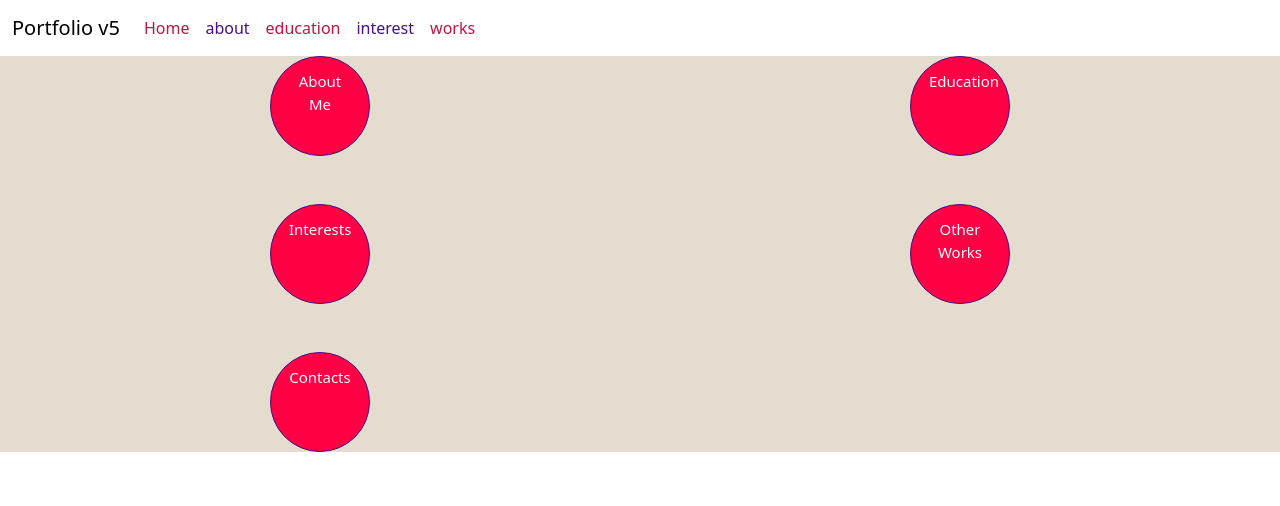
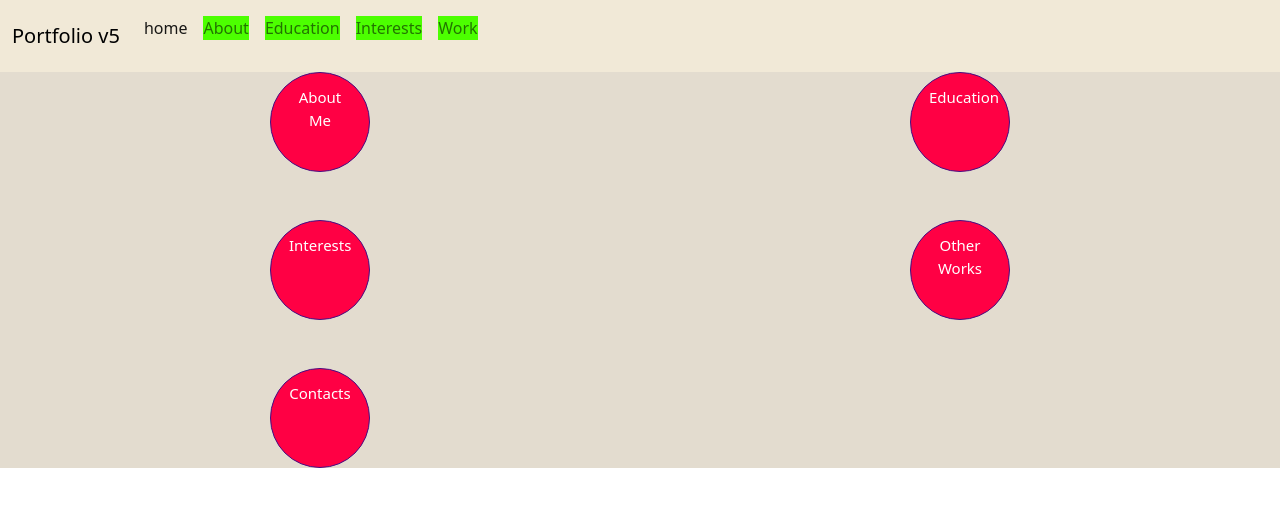
Before and after one commit to EmilioZ24/portfolio-v5, a plain HTML site: page index.html in a window 1280 px wide. Drawn offline with nearby package versions, Linux system fonts and the light colour scheme.

Commit message:
finish about

```diff
--- a/css/styles.css
+++ b/css/styles.css
@@ -5,10 +5,22 @@
     linear-gradient(45deg, rgba(0, 0, 0, 0.1) 12%, transparent 12.5%, transparent 15%, rgba(0, 0, 0, 0.1) 15.5%, rgba(0, 0, 0, 0.1) 52%, transparent 52.5%, transparent 55%, rgba(0, 0, 0, 0.1) 55.5%, rgba(0, 0, 0, 0.1) 92%, transparent 92.5%, transparent 95%, rgba(0, 0, 0, 0.1) 95.5%);
   background-size: 20px 20px; /* Set the size of the pattern */
 }
-This code create
+
 
 .navbar-custom {
 background-color: #F1E9D7;
+}
+
+.metallic-green {
+  background-color: #4CFF00; /* Metallic Green Hex Code */
+  /*border-radius: 10px;  Optional: Add border-radius for rounded corners *
+  padding: 20px;  Optional: Add padding for spacing inside the element *
+  box-shadow: 0 4px 8px rgba(0, 0, 0, 0.1);  Optional: Add a subtle box shadow for depth
+  color: #fff; Optional: Set text color to white for better contrast */
+}
+
+.metallic-green p {
+  margin: 0; /* Remove default paragraph margin for better alignment */
 }
 
 .gradient {
--- a/index.html
+++ b/index.html
@@ -23,19 +23,19 @@
       <div class="collapse navbar-collapse" id="navbarSupportedContent">
         <ul class="navbar-nav me-auto mb-2 mb-lg-0">
           <li class="nav-item">
-            <a class="nav-link active" aria-current="page" style="color:hsl(345, 79%, 42%)" href="#">Home</a>
+            <a class="nav-link active" aria-current="page" href="index.html"><p>home</p></a>
           </li>
           <li class="nav-item">
-            <a class="nav-link" style="color:hsl(267, 78%, 29%)" href="about.html">about</a>
+            <a class="nav-link " href="about.html"><p class="metallic-green">About</p></a>
           </li>
           <li class="nav-item">
-            <a class="nav-link" style="color:hsl(345, 79%, 42%)" href="education.html">education</a>
+            <a class="nav-link " href="education.html"><p class="metallic-green">Education</p></a>
           </li>
           <li class="nav-item">
-            <a class="nav-link" style="color:hsl(267, 78%, 29%)" href="interests.html">interest</a>
+            <a class="nav-link " href="interests.html"><p class="metallic-green">Interests</p></a>
           </li>
           <li class="nav-item">
-            <a class="nav-link" style="color:hsl(345, 79%, 42%)" href="work.html">works</a>
+            <a class="nav-link " href="work.html"><p class="metallic-green">Work</p></a>
           </li>
         </ul>
       </div>
```
Also changed, not shown: about.html (added, +12 -0 lines).
